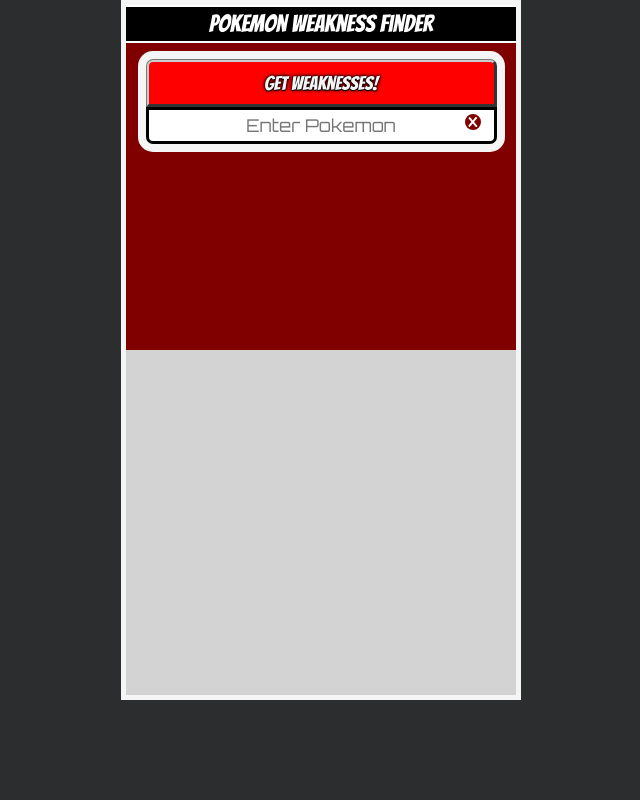
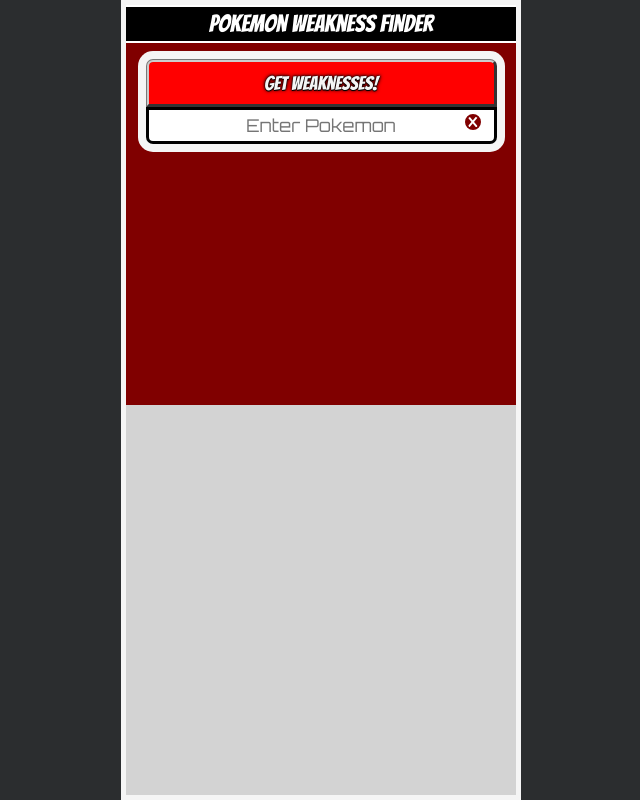
Before and after one commit to CraigNock/PokemonWeakness, a React (Create React App) app in the folder client/: page / in a window 1280 px wide. Shown: the whole page, without its empty margins (319-959 px from the left). Built offline with nearby package versions, Linux system fonts and the light colour scheme.

Commit message:
improve background

```diff
--- a/client/src/components/App/App.tsx
+++ b/client/src/components/App/App.tsx
@@ -13,9 +13,9 @@
 };
 
 const Wrapper = styled.div`
-position: relative;
-  min-height: fit-content;
-  height: 100vh;
+/* position: relative; */
+  height: 100%;
+  min-height: 100vh;
   width: 100%;
   max-width: 400px;
   max-height: 700px;
--- a/client/src/components/Homepage/Homepage.tsx
+++ b/client/src/components/Homepage/Homepage.tsx
@@ -19,7 +19,7 @@
   sprite: string
 }
 
-const Homepage : React.FC<PropsWithChildren<props>> = () => {
+const Homepage : React.FC<props> = () => {
 
   const [disable, setDisable] = useState<boolean>(false);
   const [inputVal, setInputVal] = useState<string>('');
@@ -91,19 +91,18 @@
   // }
 
   // background: blue; /* For browsers that do not support gradients */
-  // background: -webkit-linear-gradient(left, blue 50% , yellow 50%); /* For Safari 5.1 to 6.0 */
-  // background: -o-linear-gradient(right, blue 50%, yellow 50%); /* For Opera 11.1 to 12.0 */
-  // background: -moz-linear-gradient(right, blue 50%, yellow 50%); /* For Firefox 3.6 to 15 */
-  // background: linear-gradient(to right, blue 50% , yellow 50%); /* Standard syntax */
+  // background: -webkit-linear-gradient(blue 50% , yellow 50%); /* For Safari 5.1 to 6.0 */
+  // background: -o-linear-gradient(blue 50%, yellow 50%); /* For Opera 11.1 to 12.0 */
+  // background: -moz-linear-gradient(blue 50%, yellow 50%); /* For Firefox 3.6 to 15 */
+  // background: linear-gradient(blue 50% , yellow 50%); /* Standard syntax */
   // }
-
-  //inputColor={bleh} in component
-  // color: ${props => props.inputColor || "palevioletred"}; //in styled
 
   return (
     <>
     <StyledDiv
-      style={{background: pokemon? COLORS[pokemon['types'][0]] : 'maroon'}}
+      style={{background: pokemon?
+        `linear-gradient(${COLORS[pokemon['types'][0]]} 50%, ${COLORS[pokemon['types'][1]] || COLORS[pokemon['types'][0]]} 50%`
+        : 'linear-gradient(maroon 50%, lightgray 50%'}}
     >
       <Title>Pokemon Weakness Finder</Title>
 
@@ -163,9 +162,9 @@
         : ''}
       {/* <WeakDisplay weaks={testweak}/> */}
     </StyledDiv>
-    <BottomDiv
+    {/* <BottomDiv
       style={{background: pokemon? (COLORS[pokemon['types'][1]] || COLORS[pokemon['types'][0]]) : 'lightgray'}}
-    ></BottomDiv>
+    ></BottomDiv> */}
     </>
   )
 };
@@ -173,8 +172,8 @@
 
 const StyledDiv = styled.div`
   width: 100%;
-  height: 50%;
-  /* min-height: fit-content; */
+  height: 100%;
+  min-height: 100vh;
   display: flex;
   flex-direction: column;
   align-items: center;
```
